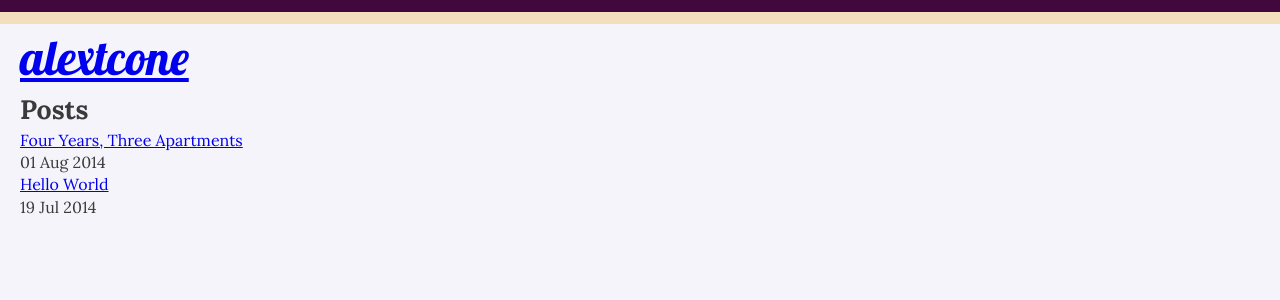
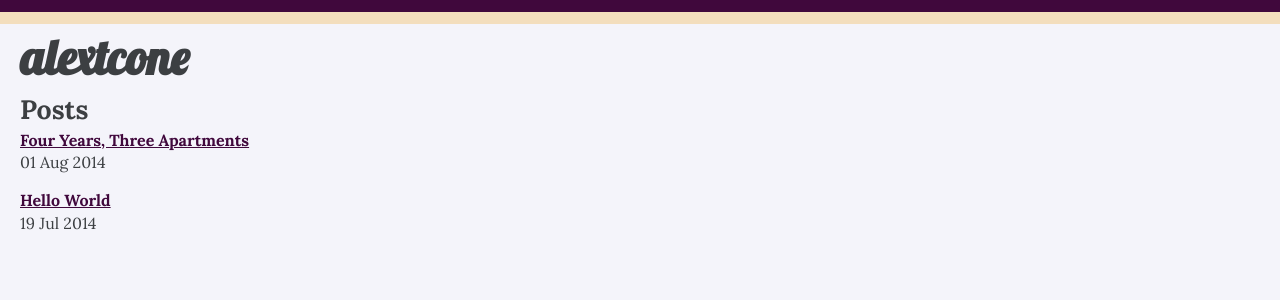
Before and after one commit to alextcone/alextcone.github.io, a Jekyll site: the page built from index.html, in a window 1280 px wide. Shown: the top 300 px of the page. Built offline with Jekyll 4.4.1, drawn with Linux system fonts in a browser that asks for light colours; Markdown is read by kramdown in place of the engine named in the settings.

Commit message:
minor style updates

```diff
--- a/css/master.css
+++ b/css/master.css
@@ -18,7 +18,7 @@ html,body,div,span,applet,object,iframe,h1,h2,h3,h4,h5,h6,p,blockquote,pre,a,abb
 
 /* Typography adapted from Trent Walton, July 19, 2014 */
 body {
-	color: #3a3a3a;
+	color: #3C3F42;
 	font: normal 100%/1.4 "Lora", Georgia, "Times New Roman", serif;
 	-webkit-text-size-adjust: 100%;
 	-ms-text-size-adjust: 100%;
@@ -55,6 +55,20 @@ h3 {
 	font-size: 1.333em;
 }
 
+a {
+	color: #40083C;
+	font-weight: 900;
+}
+
+h1 a {
+	color: #3C3F42;
+	text-decoration: none;
+}
+
+h1 a:hover {
+	color: #000;
+}
+
 time {
 	display: block;
 }
@@ -82,6 +96,14 @@ time {
 	width: 600;
 }
 
+.posts li {
+	margin: 1em 0;
+}
+
+.posts li:first-of-type {
+	margin-top: 0;
+}
+
 /* accents */
 .line {
 	height: 12px;
```
